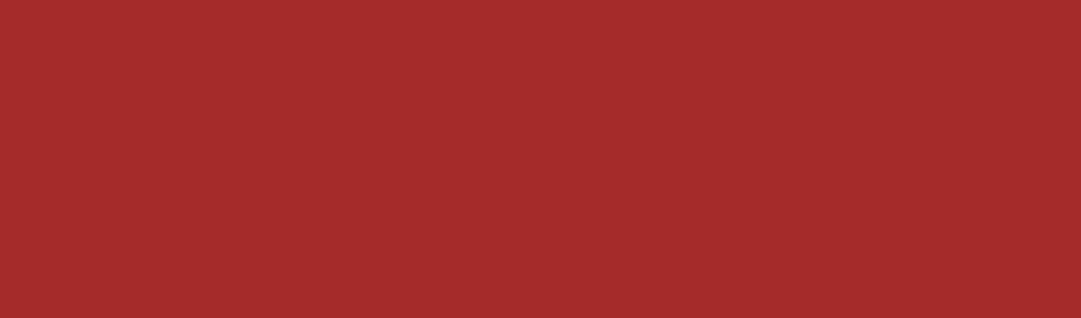
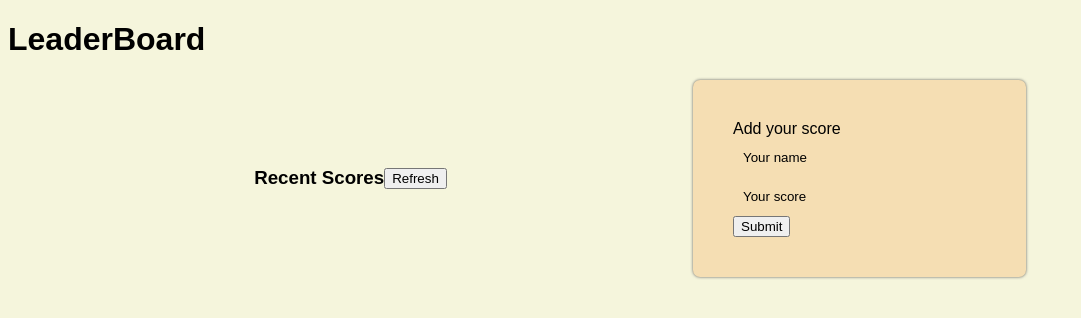
Before and after one commit to ifeanyins/LEADERBoardApi, a website built with webpack: page src/index.html in a window 1280 px wide. Shown: the whole page, without its empty margins (0-1081 px from the left). Built offline with nearby package versions, Linux system fonts and the light colour scheme.

Commit message:
basic styling

```diff
--- a/src/index.html
+++ b/src/index.html
@@ -6,6 +6,33 @@
     <title>LeaderBoardApi</title>
 </head>
 <body>
+    <h1>LeaderBoard</h1>
 
+    <div class="df-container">
+        <div class="score-display">
+            <p class="message"></p>
+            <div class="score-heading">
+                <h3>Recent Scores</h3>
+                <button type="submit" id="refresh">Refresh</button>
+            </div>
+            <!-- the score display section -->
+            <div id="score-length"></div>
+            <div class="show-score">
+                <ul id="score-list">
+                </ul>
+            </div>
+      </div>
+
+      <!-- the section for adding scores -->
+      <form id="form" class="add">
+        <label>Add your score</label>
+        <br>
+        <input type="text" id="name" placeholder="Your name">
+        <br>
+        <input type="number" id="score" placeholder="Your score">
+        <br>
+        <button type="button" id="submit">Submit</button>
+      </form>
+    </div>
 </body>
 </html>
--- a/src/style.css
+++ b/src/style.css
@@ -1,6 +1,39 @@
 body{
-    background-color: brown;
+    background-color: beige;
+    font-family: sans-serif;
+}
+.df-container {
+    display: flex;
+    align-items: center;
+    justify-content: space-evenly;
+}
+.score-heading {
+    display: flex;
+    align-items: center;
 }
 
-   ul {  bottom: auto;
-}
+#form {
+    background-color: wheat;
+    border-radius: 7px;
+    box-shadow: 0 0 3px #5e5e5e;
+    padding: 40px;
+    width: 20%;
+  }
+
+  input {
+    background-color: wheat;
+    border-width: 0 0 0;
+    border-color: #282828;
+    outline: 0;
+    padding: 12px 10px;
+  }
+
+  input:focus {
+    border-width: 0 0 1px;
+    border-color: brown;
+    width: 100%;
+  }
+
+  input::placeholder {
+    color: black;
+  }
```
Also changed, not shown: dist/bundle.js, dist/index.html.
